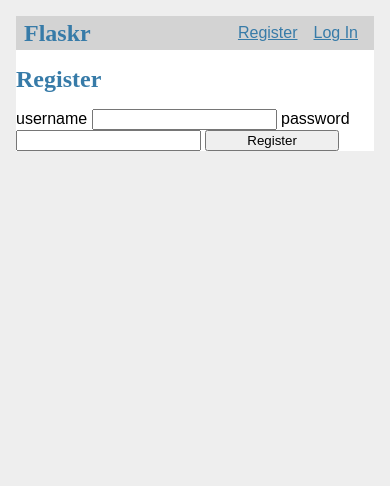
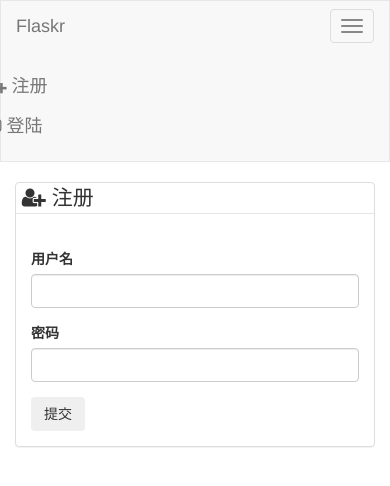
Before and after one commit to feiniao0504/learn_flask, a Flask app: page /auth/register in a window 390 px wide; the page is wider, and only the part inside the window is pictured. Shown: the top 486 px of that part. Run offline with Flask 2, Linux system fonts and the light colour scheme; some libraries are stand-ins or nearby versions.

Commit message:
使用bootstrap，fontawesome美化页面

```diff
--- a/app/static/style.css
+++ /dev/null
@@ -1,26 +0,0 @@
-html { font-family: sans-serif; background: #eee; padding: 1rem; }
-body { max-width: 960px; margin: 0 auto; background: white; }
-h1 { font-family: serif; color: #377ba8; margin: 1rem 0; }
-a { color: #377ba8; }
-hr { border: none; border-top: 1px solid lightgray; }
-nav { background: lightgray; display: flex; align-items: center; padding: 0 0.5rem; }
-nav h1 { flex: auto; margin: 0; }
-nav h1 a { text-decoration: none; padding: 0.25rem 0.5rem; }
-nav ul  { display: flex; list-style: none; margin: 0; padding: 0; }
-nav ul li a, nav ul li span, header .action { display: block; padding: 0.5rem; }
-.content { padding: 0 1rem 1rem; }
-.content > header { border-bottom: 1px solid lightgray; display: flex; align-items: flex-end; }
-.content > header h1 { flex: auto; margin: 1rem 0 0.25rem 0; }
-.flash { margin: 1em 0; padding: 1em; background: #cae6f6; border: 1px solid #377ba8; }
-.post > header { display: flex; align-items: flex-end; font-size: 0.85em; }
-.post > header > div:first-of-type { flex: auto; }
-.post > header h1 { font-size: 1.5em; margin-bottom: 0; }
-.post .about { color: slategray; font-style: italic; }
-.post .body { white-space: pre-line; }
-.content:last-child { margin-bottom: 0; }
-.content form { margin: 1em 0; display: flex; flex-direction: column; }
-.content label { font-weight: bold; margin-bottom: 0.5em; }
-.content input, .content textarea { margin-bottom: 1em; }
-.content textarea { min-height: 12em; resize: vertical; }
-input.danger { color: #cc2f2e; }
-input[type=submit] { align-self: start; min-width: 10em; }
--- a/app/templates/auth/register.html
+++ b/app/templates/auth/register.html
@@ -1,13 +1,24 @@
 {% extends 'base.html' %}
-{% block header %}
-    <h1>{% block title %}Register{% endblock %}</h1>
+
+{% block content %}
+<div class="container col-md-offset-5 col-md-2">
+    <div class="panel panel-default">
+        <legend>&nbsp;<i class="fa fa-user-plus"></i>&nbsp;注册</legend>
+        <div class="panel-body">
+            <form method="post" role="form">
+                <div class="form-group">
+                    <label for="username">用户名</label>
+                    <input class="form-control" id="username" name="username" required>
+                </div>
+
+                <div class="form-group">
+                    <label for="password">密码</label>
+                    <input class="form-control" type="password" id="password" name="password" required>
+                </div>
+
+                <button type="submit" class="btn">提交</button>
+            </form>
+        </div>
+    </div>
+</div>
 {% endblock %}
-{% block content %}
-    <form method="post">
-        <label for="username">username</label>
-        <input id="username" name="username" required>
-        <label for="password">password</label>
-        <input type="password" id="password" name="password" required>
-        <input type="submit" value="Register">
-    </form>
-{% endblock %}
--- a/app/templates/base.html
+++ b/app/templates/base.html
@@ -1,26 +1,47 @@
 <!DOCTYPE html>
 <meta charset="UTF-8">
 <title>{% block title %}{% endblock %} - Flaskr</title>
-<link rel="stylesheet" href="{{url_for('static', filename='style.css')}}">
-<nav>
-    <h1>Flaskr</h1>
+<link rel="stylesheet" href="https://cdn.staticfile.org/twitter-bootstrap/3.3.7/css/bootstrap.min.css">
+<script src="https://cdn.staticfile.org/jquery/2.1.1/jquery.min.js"></script>
+<script src="https://cdn.staticfile.org/twitter-bootstrap/3.3.7/js/bootstrap.min.js"></script>
+<link rel="stylesheet" href="https://cdn.staticfile.org/font-awesome/4.7.0/css/font-awesome.css">
 
-    <ul>
-        {% if g.user %}
-            <li><span>{{g.user['username']}}</span>
-            <li><a href="{{url_for('auth.logout')}}">Log Out</a>
-        {% else %}
-            <li><a href="{{url_for('auth.register')}}">Register</a>
-            <li><a href="{{url_for('auth.login')}}">Log In</a>
-        {% endif %}
-    </ul>
+<nav class="navbar navbar-default" role="navigation" style="font-size:18px;">
+    <div class="navbar-header">
+        <button type="button" class="navbar-toggle" data-toggle="collapse" data-target=".navbar-ex1-collapse">
+            <span class="sr-only">Toggle navigation</span>
+            <span class="icon-bar"></span>
+            <span class="icon-bar"></span>
+            <span class="icon-bar"></span>
+        </button>
+        <a class="navbar-brand" href="#">Flaskr</a>
+    </div>
+
+    <!-- Collect the nav links, forms, and other content for toggling -->
+    <div class="nav navbar-nav navbar-right">
+        <ul class="nav navbar-nav">
+            {% if g.user %}
+                <li><a href="#"><i class="fa fa-user-o"></i> {{g.user['username']}}</a></li>
+                <li><a href="{{url_for('auth.logout')}}"><i class="fa fa-sign-in"></i> 退出</a></li>
+            {% else %}
+                <li><a href="{{url_for('auth.register')}}"><i class="fa fa-user-plus"></i> 注册</a></li>
+                <li><a href="{{url_for('auth.login')}}"><i class="fa fa-sign-in"></i> 登陆</a></li>
+            {% endif %}
+        </ul>
+    </div><!-- /.navbar-collapse -->
 </nav>
-<section>
+<div class="container">
+    {% for message in get_flashed_messages() %}
+        <div class="alert alert-warning">
+            <a href="#" class="close" data-dismiss="alert">
+                &times;
+            </a>
+            <strong>警告！</strong>{{message}}
+        </div>
+    {% endfor %}
+
     <header>
         {% block header %}{% endblock %}
     </header>
-    {% for message in get_flashed_messages() %}
-        <div class="flash">{{message}}</div>
-    {% endfor %}
-        {% block content %}{% endblock %}
-</section>
+</div>
+{% block content %}{% endblock %}
```
Also changed, not shown: app/templates/auth/login.html (+22 -11 lines).
